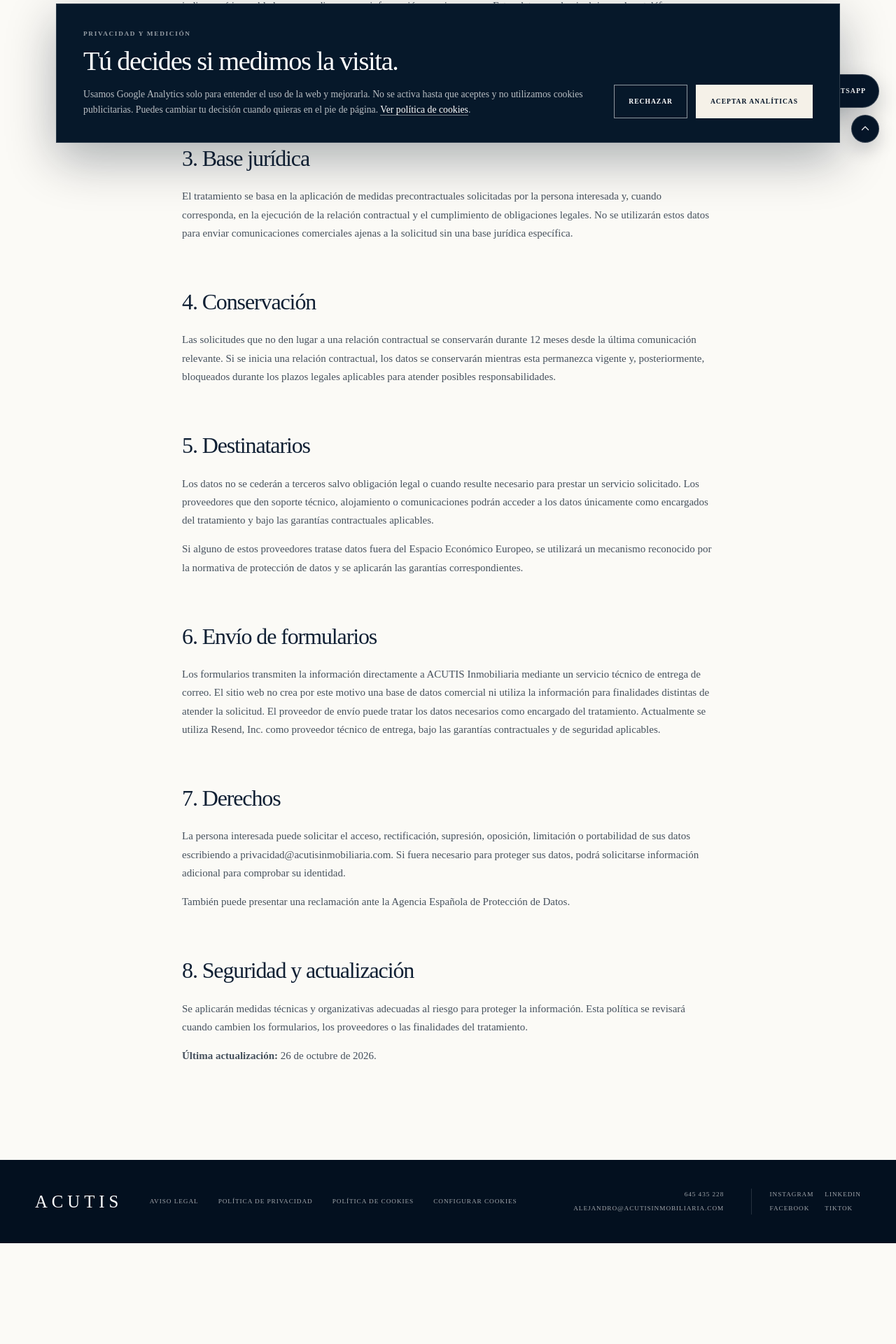
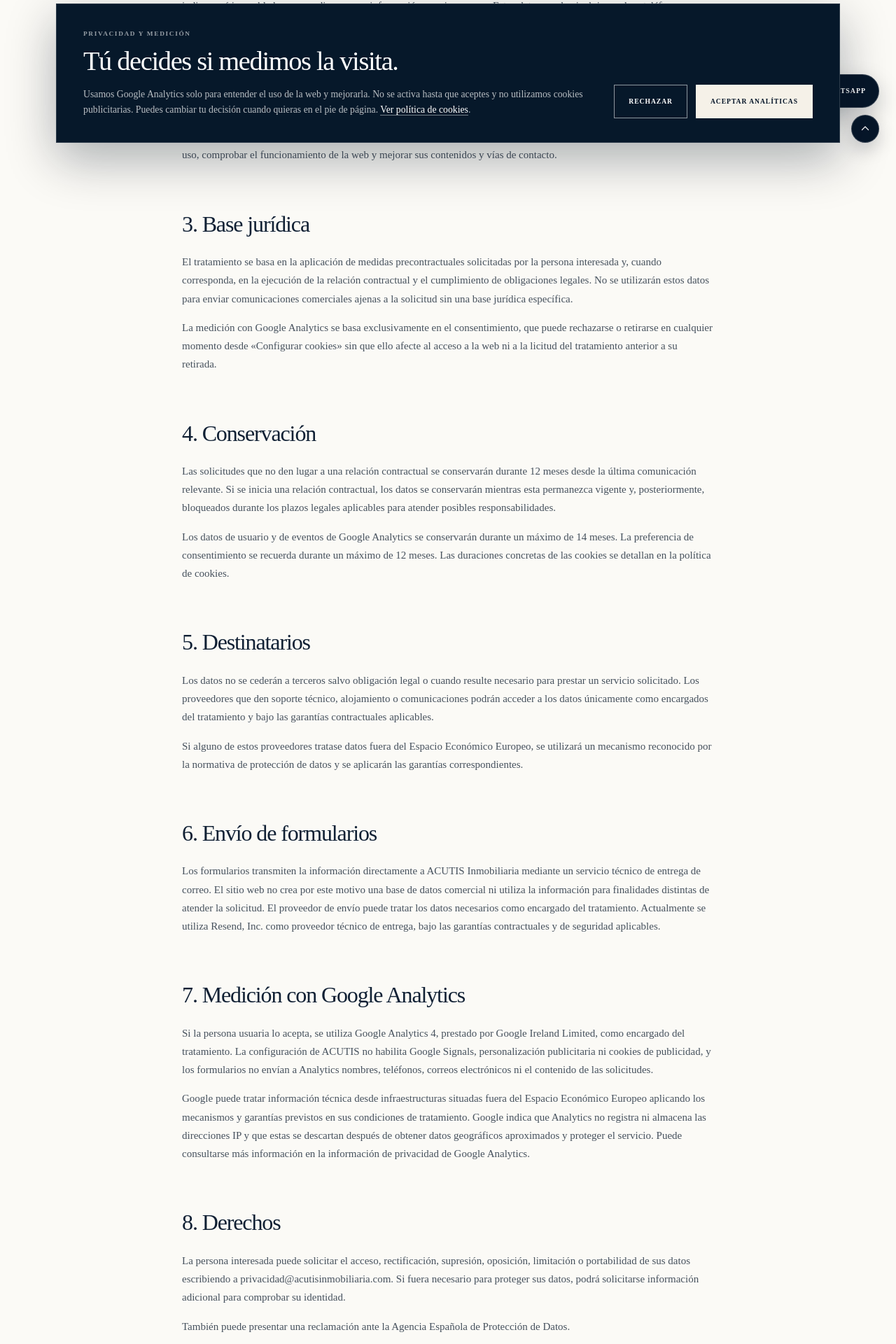
Before and after one commit to mauroibansa/acutis-inmobiliaria, a Next.js app: page /privacidad in a window 1280 px wide. Shown: the part 572-2492 px from the top of the page at 70% size. Before the commit the page ends 2348 px from the top, so only its background shows below. Built offline with nearby package versions, Linux system fonts and the light colour scheme.

Commit message:
Document privacy safeguards for analytics

```diff
--- a/app/privacidad/page.tsx
+++ b/app/privacidad/page.tsx
@@ -32,6 +32,12 @@ export default function PrivacyPage() {
           contractual. No se adoptan decisiones automatizadas ni se elaboran perfiles con efectos
           jurídicos sobre las personas usuarias.
         </p>
+        <p>
+          Cuando se aceptan las cookies analíticas, también se tratan identificadores seudónimos,
+          datos técnicos del navegador y del dispositivo e información sobre la navegación y las
+          interacciones con el sitio. Su única finalidad es elaborar estadísticas de uso, comprobar
+          el funcionamiento de la web y mejorar sus contenidos y vías de contacto.
+        </p>
 
         <h2>3. Base jurídica</h2>
         <p>
@@ -40,6 +46,11 @@ export default function PrivacyPage() {
           el cumplimiento de obligaciones legales. No se utilizarán estos datos para enviar
           comunicaciones comerciales ajenas a la solicitud sin una base jurídica específica.
         </p>
+        <p>
+          La medición con Google Analytics se basa exclusivamente en el consentimiento, que puede
+          rechazarse o retirarse en cualquier momento desde «Configurar cookies» sin que ello afecte
+          al acceso a la web ni a la licitud del tratamiento anterior a su retirada.
+        </p>
 
         <h2>4. Conservación</h2>
         <p>
@@ -47,6 +58,11 @@ export default function PrivacyPage() {
           meses desde la última comunicación relevante. Si se inicia una relación contractual, los
           datos se conservarán mientras esta permanezca vigente y, posteriormente, bloqueados
           durante los plazos legales aplicables para atender posibles responsabilidades.
+        </p>
+        <p>
+          Los datos de usuario y de eventos de Google Analytics se conservarán durante un máximo de
+          14 meses. La preferencia de consentimiento se recuerda durante un máximo de 12 meses. Las
+          duraciones concretas de las cookies se detallan en la <a href="/cookies">política de cookies</a>.
         </p>
 
         <h2>5. Destinatarios</h2>
@@ -72,7 +88,22 @@ export default function PrivacyPage() {
           las garantías contractuales y de seguridad aplicables.
         </p>
 
-        <h2>7. Derechos</h2>
+        <h2>7. Medición con Google Analytics</h2>
+        <p>
+          Si la persona usuaria lo acepta, se utiliza Google Analytics 4, prestado por Google Ireland
+          Limited, como encargado del tratamiento. La configuración de ACUTIS no habilita Google
+          Signals, personalización publicitaria ni cookies de publicidad, y los formularios no envían
+          a Analytics nombres, teléfonos, correos electrónicos ni el contenido de las solicitudes.
+        </p>
+        <p>
+          Google puede tratar información técnica desde infraestructuras situadas fuera del Espacio
+          Económico Europeo aplicando los mecanismos y garantías previstos en sus condiciones de
+          tratamiento. Google indica que Analytics no registra ni almacena las direcciones IP y que
+          estas se descartan después de obtener datos geográficos aproximados y proteger el servicio.
+          Puede consultarse más información en la <a href="https://support.google.com/analytics/answer/6004245?hl=es" rel="noreferrer" target="_blank">información de privacidad de Google Analytics</a>.
+        </p>
+
+        <h2>8. Derechos</h2>
         <p>
           La persona interesada puede solicitar el acceso, rectificación, supresión, oposición,
           limitación o portabilidad de sus datos escribiendo a
@@ -85,14 +116,14 @@ export default function PrivacyPage() {
           {" "}<a href="https://www.aepd.es" rel="noreferrer" target="_blank">Agencia Española de Protección de Datos</a>.
         </p>
 
-        <h2>8. Seguridad y actualización</h2>
+        <h2>9. Seguridad y actualización</h2>
         <p>
           Se aplicarán medidas técnicas y organizativas adecuadas al riesgo para proteger la
           información. Esta política se revisará cuando cambien los formularios, los proveedores o
           las finalidades del tratamiento.
         </p>
 
-        <p><strong>Última actualización:</strong> 26 de octubre de 2026.</p>
+        <p><strong>Última actualización:</strong> 28 de octubre de 2026.</p>
       </div>
     </section>
   );
```
